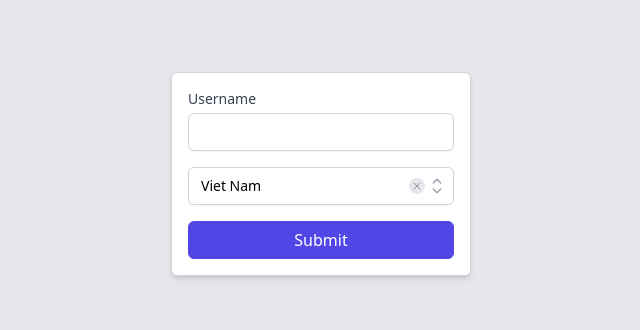
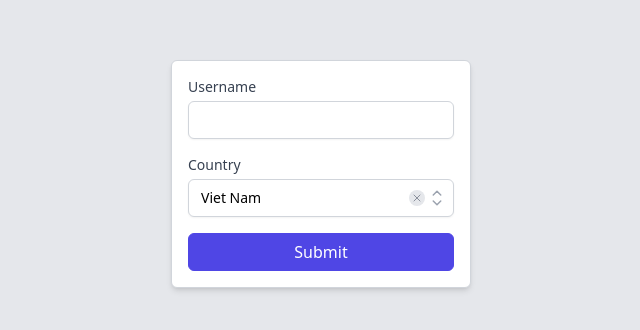
Before and after one commit to hudy9x/komponents, a React (Create React App) app: page / in a window 1280 px wide. Shown: the part 226-556 px from the top of the page, without its empty margins (319-959 px from the left). Built offline with nearby package versions, Linux system fonts and the light colour scheme.

Commit message:
refactor: adding more other fields

```diff
--- a/src/components/Controls/SelectControl/index.tsx
+++ b/src/components/Controls/SelectControl/index.tsx
@@ -9,6 +9,10 @@ import "./style.css"
 interface SelectControlProps {
   title?: string
   name?: string
+  disabled?: boolean
+  readOnly?: boolean
+  placeholder?: string
+  helper?: string
   value: ListItemValue
   onFormikChange?: FormikFunc
   onChange?: Dispatch<SetStateAction<ListItemValue>>
@@ -16,17 +20,29 @@ interface SelectControlProps {
 }
 
 export default function SelectControl({
+  title,
   name,
+  disabled,
+  readOnly,
+  helper,
+  placeholder,
   value,
   onChange,
   onFormikChange,
   children
 }: SelectControlProps) {
   const [visible, setVisible] = useState(false)
-  return <div className={`select-container ${visible ? '' : 'select-none'}`}>
+  const classes = [];
+
+  disabled && classes.push("disabled")
+  readOnly && classes.push("readonly")
+
+  return <div className={`select-container form-control ${visible ? '' : 'select-none'}`}>
+    {title ? <label>{title}</label> : null}
     <ListProvider value={{ value, onChange, visible, setVisible, name, onFormikChange }} >
       {children}
     </ListProvider>
+      {helper ? <p>{helper}</p> : null}
   </div>
 }
 
--- a/src/containers/SelectContainer.tsx
+++ b/src/containers/SelectContainer.tsx
@@ -4,9 +4,9 @@ import { Input, List } from "../components/Controls";
 import { ListItemValue } from "../components/Controls/SelectControl/type";
 
 const options: ListItemValue[] = [
-  {id: "VN", title:"Viet Nam"},
-  {id: "US", title:"United State"},
-  {id: "JP", title:"Japan"},
+  { id: "VN", title: "Viet Nam" },
+  { id: "US", title: "United State" },
+  { id: "JP", title: "Japan" },
 ]
 
 export default function SelectContainer() {
@@ -22,7 +22,7 @@ export default function SelectContainer() {
 
   return <form onSubmit={formik.handleSubmit} className="p-4 border border-gray-300 rounded-md shadow-md bg-white flex flex-col gap-4 w-[300px]">
     <Input title="Username" name="username" />
-      <List value={val} onChange={setVal} name="country" onFormikChange={formik.setFieldValue}>
+    <List value={val} onChange={setVal} name="country" onFormikChange={formik.setFieldValue} title="Country" >
       <List.Button>{val.title}</List.Button>
       <List.Options>
         {options.map((option) => {
```
Lines whose indentation alone changed are shown as unchanged.
